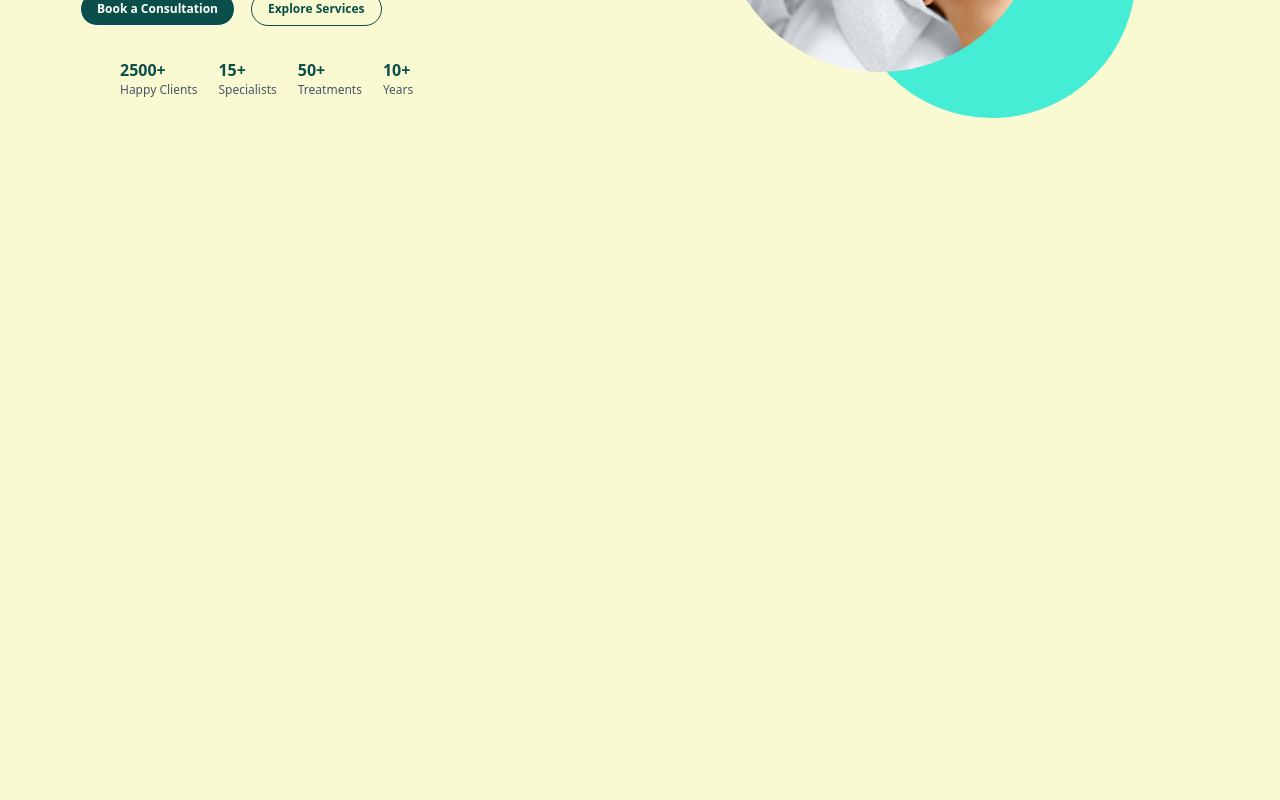
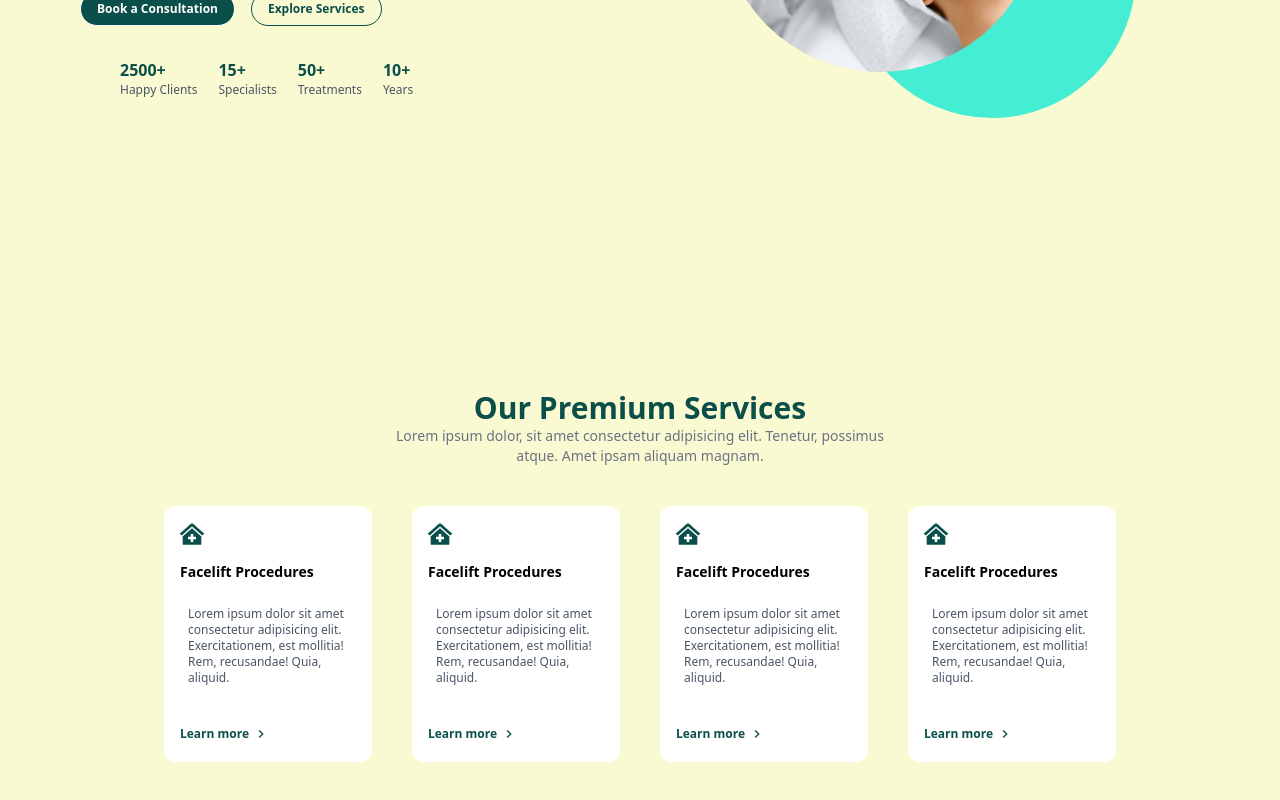
Before and after one commit to arnavsahil/skin-clinic, a React (Vite) app: page / in a window 1280 px wide. Shown: the part 410-1210 px from the top of the page. Before the commit the page ends 800 px from the top, so only its background shows below. Built offline with nearby package versions, Linux system fonts and the light colour scheme.

Commit message:
services basics done

```diff
--- a/package.json
+++ b/package.json
@@ -13,6 +13,7 @@
     "@tailwindcss/vite": "^4.1.18",
     "react": "^19.2.0",
     "react-dom": "^19.2.0",
+    "react-icons": "^5.5.0",
     "tailwindcss": "^4.1.18"
   },
   "devDependencies": {
--- a/src/App.jsx
+++ b/src/App.jsx
@@ -1,10 +1,12 @@
 import React from "react";
 import Home from "./components/Home";
+import Services from "./components/Services"
 
 const App = () => {
   return (
     <div>
       <Home></Home>
+      <Services></Services>
     </div>
   );
 };
--- /dev/null
+++ b/src/components/Services.jsx
@@ -0,0 +1,104 @@
+import React from "react";
+import { FaClinicMedical } from "react-icons/fa";
+import { MdKeyboardArrowRight } from "react-icons/md";
+
+const Services = () => {
+  return (
+    <div>
+      <div className="flex flex-col items-center">
+        <h4 className="text-3xl font-bold text-teal-900">
+          Our Premium Services
+        </h4>
+        <p className="w-2/5 text-sm text-gray-500 text-center">
+          Lorem ipsum dolor, sit amet consectetur adipisicing elit. Tenetur,
+          possimus atque. Amet ipsam aliquam magnam.
+        </p>
+      </div>
+
+      <div className="flex justify-center p-10 gap-10">
+        <div className="hover:scale-105 transition-all duration-300 h-64 w-52 flex flex-col gap-4 bg-white p-4 rounded-xl">
+          <span>
+            <FaClinicMedical className="h-6 w-6 text-teal-900" />
+          </span>
+
+          <h4 className="font-bold text-sm">Facelift Procedures</h4>
+          <p className="text-xs text-gray-600 p-2 text-start">
+            Lorem ipsum dolor sit amet consectetur adipisicing elit.
+            Exercitationem, est mollitia! Rem, recusandae! Quia, aliquid.
+          </p>
+          <a
+            className="text-teal-900 text-xs font-semibold mt-4 flex gap-1 items-center"
+            href=""
+          >
+            Learn more{" "}
+            <span>
+              <MdKeyboardArrowRight className="w-4 h-4" />
+            </span>
+          </a>
+        </div>
+        <div className="hover:scale-105 transition-all duration-300 h-64 w-52 flex flex-col gap-4 bg-white p-4 rounded-xl">
+          <span>
+            <FaClinicMedical className="h-6 w-6 text-teal-900" />
+          </span>
+
+          <h4 className="font-bold text-sm">Facelift Procedures</h4>
+          <p className="text-xs text-gray-600 p-2 text-start">
+            Lorem ipsum dolor sit amet consectetur adipisicing elit.
+            Exercitationem, est mollitia! Rem, recusandae! Quia, aliquid.
+          </p>
+          <a
+            className="text-teal-900 text-xs font-semibold mt-4 flex gap-1 items-center"
+            href=""
+          >
+            Learn more{" "}
+            <span>
+              <MdKeyboardArrowRight className="w-4 h-4" />
+            </span>
+          </a>
+        </div>
+        <div className="hover:scale-105 transition-all duration-300 h-64 w-52 flex flex-col gap-4 bg-white p-4 rounded-xl">
+          <span>
+            <FaClinicMedical className="h-6 w-6 text-teal-900" />
+          </span>
+
+          <h4 className="font-bold text-sm">Facelift Procedures</h4>
+          <p className="text-xs text-gray-600 p-2 text-start">
+            Lorem ipsum dolor sit amet consectetur adipisicing elit.
+            Exercitationem, est mollitia! Rem, recusandae! Quia, aliquid.
+          </p>
+          <a
+            className="text-teal-900 text-xs font-semibold mt-4 flex gap-1 items-center"
+            href=""
+          >
+            Learn more{" "}
+            <span>
+              <MdKeyboardArrowRight className="w-4 h-4" />
+            </span>
+          </a>
+        </div>
+        <div className="hover:scale-105 transition-all duration-300 h-64 w-52 flex flex-col gap-4 bg-white p-4 rounded-xl">
+          <span>
+            <FaClinicMedical className="h-6 w-6 text-teal-900" />
+          </span>
+
+          <h4 className="font-bold text-sm">Facelift Procedures</h4>
+          <p className="text-xs text-gray-600 p-2 text-start">
+            Lorem ipsum dolor sit amet consectetur adipisicing elit.
+            Exercitationem, est mollitia! Rem, recusandae! Quia, aliquid.
+          </p>
+          <a
+            className="text-teal-900 text-xs font-semibold mt-4 flex gap-1 items-center"
+            href=""
+          >
+            Learn more{" "}
+            <span>
+              <MdKeyboardArrowRight className="w-4 h-4" />
+            </span>
+          </a>
+        </div>
+      </div>
+    </div>
+  );
+};
+
+export default Services;
```
Also changed, not shown: 1 other file (tests, documents, lock files or other folders).
